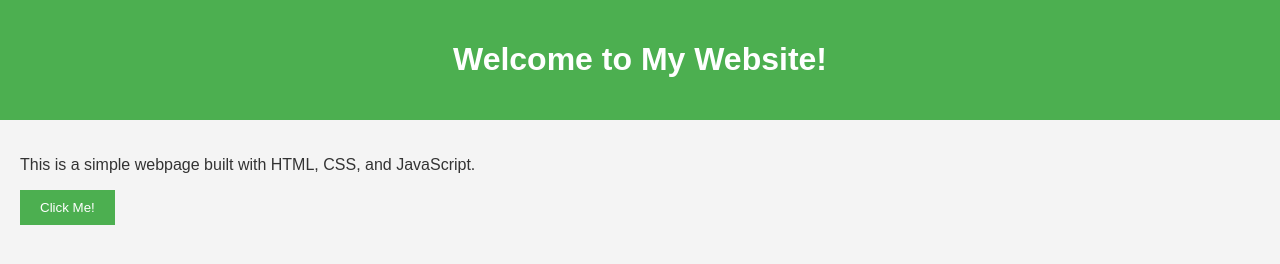
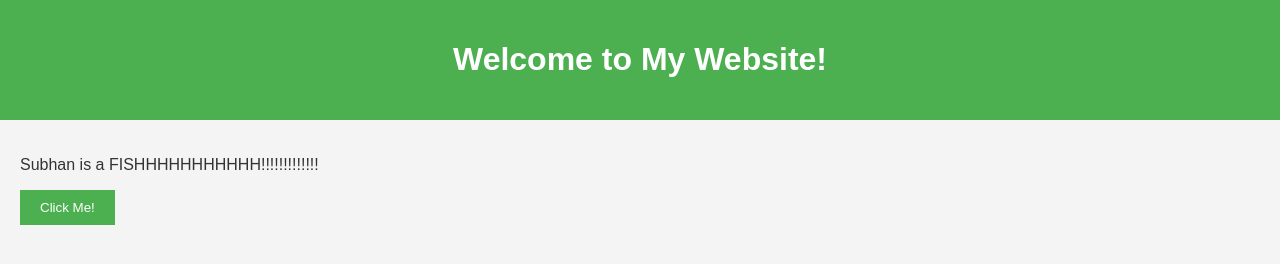
Before and after one commit to ShaheerZaighum/ShaheerZaighum.github.io, a plain HTML site: page index.html in a window 1280 px wide. Drawn offline with Linux system fonts and the light colour scheme.

Commit message:
Update index.html

```diff
--- a/index.html
+++ b/index.html
@@ -12,7 +12,7 @@
         <h1>Welcome to My Website!</h1>
     </header>
     <main>
-        <p>This is a simple webpage built with HTML, CSS, and JavaScript.</p>
+        <p>Subhan is a FISHHHHHHHHHHH!!!!!!!!!!!!!</p>
         <button id="clickMeButton">Click Me!</button>
     </main>
     <!-- Link to the JavaScript file -->
```
